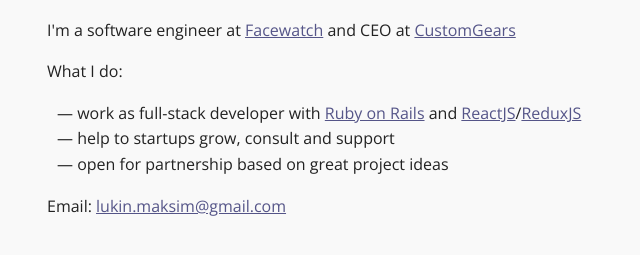
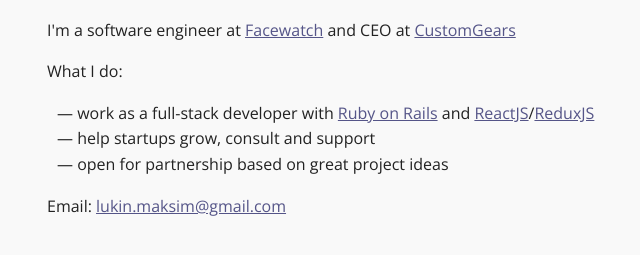
Before and after one commit to sesharim/sesharim.github.io, a Jekyll site: the page built from index.html, in a window 1280 px wide. Shown: the part 164-419 px from the top of the page, without its empty margins (293-933 px from the left). Built offline with Jekyll 4.4.1, drawn with Linux system fonts in a browser that asks for light colours; a style sheet for code colours, icons or effects is not loaded.

Commit message:
fixed typo

```diff
--- a/index.html
+++ b/index.html
@@ -10,8 +10,8 @@
 
   <p>What I do:</p>
   <ul>
-    <li>&mdash; work as full-stack developer with <a target="_blank" href="https://github.com/rails">Ruby on Rails</a> and <a target="_blank" href="https://facebook.github.io/react/">ReactJS</a>/<a target="_blank" href="http://redux.js.org/">ReduxJS</a></li>
-    <li>&mdash; help to startups grow, consult and support</li>
+    <li>&mdash; work as a full-stack developer with <a target="_blank" href="https://github.com/rails">Ruby on Rails</a> and <a target="_blank" href="https://facebook.github.io/react/">ReactJS</a>/<a target="_blank" href="http://redux.js.org/">ReduxJS</a></li>
+    <li>&mdash; help startups grow, consult and support</li>
     <li>&mdash; open for partnership based on great project ideas</li>
   </ul>
   <p>
```
